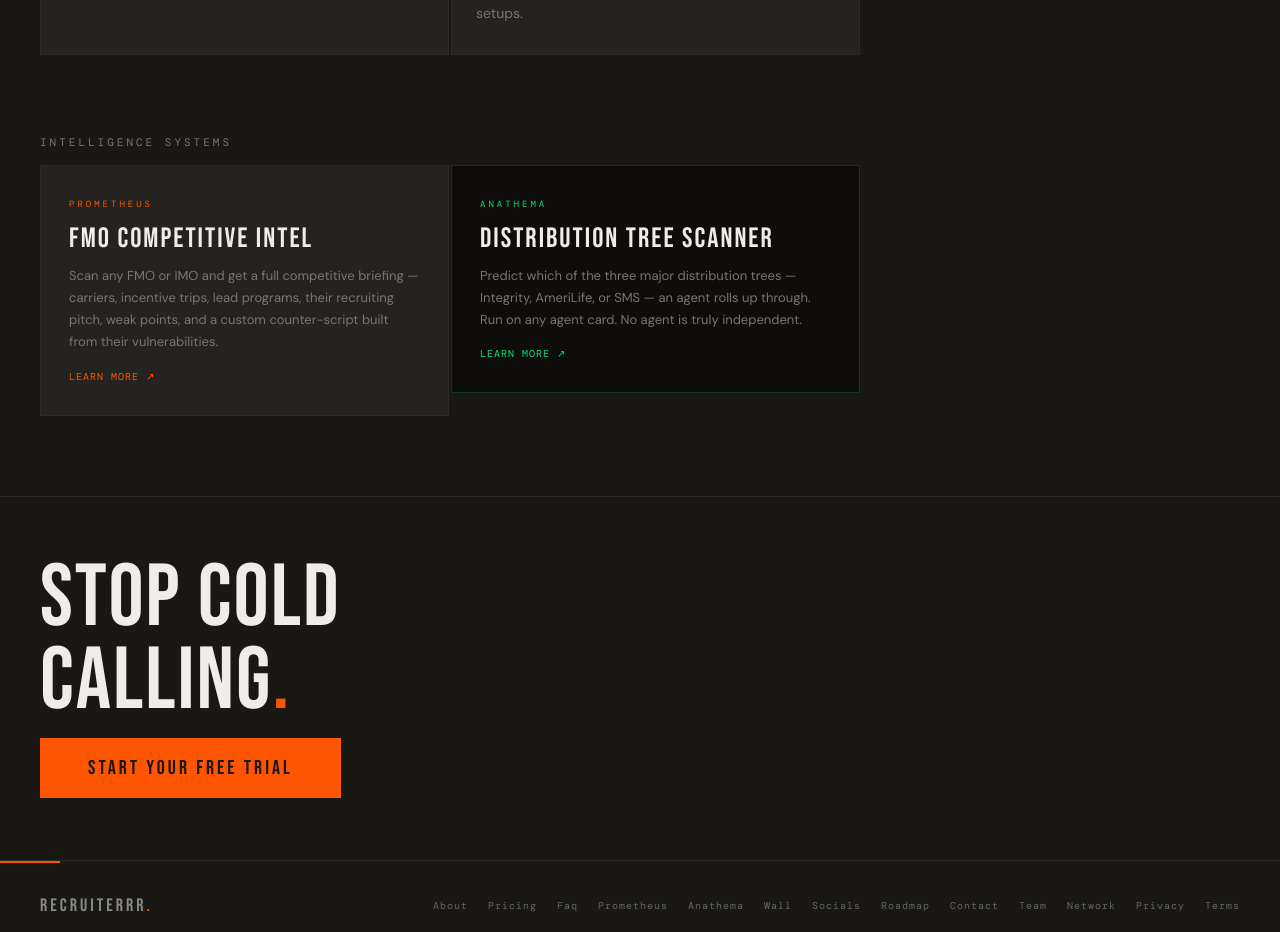
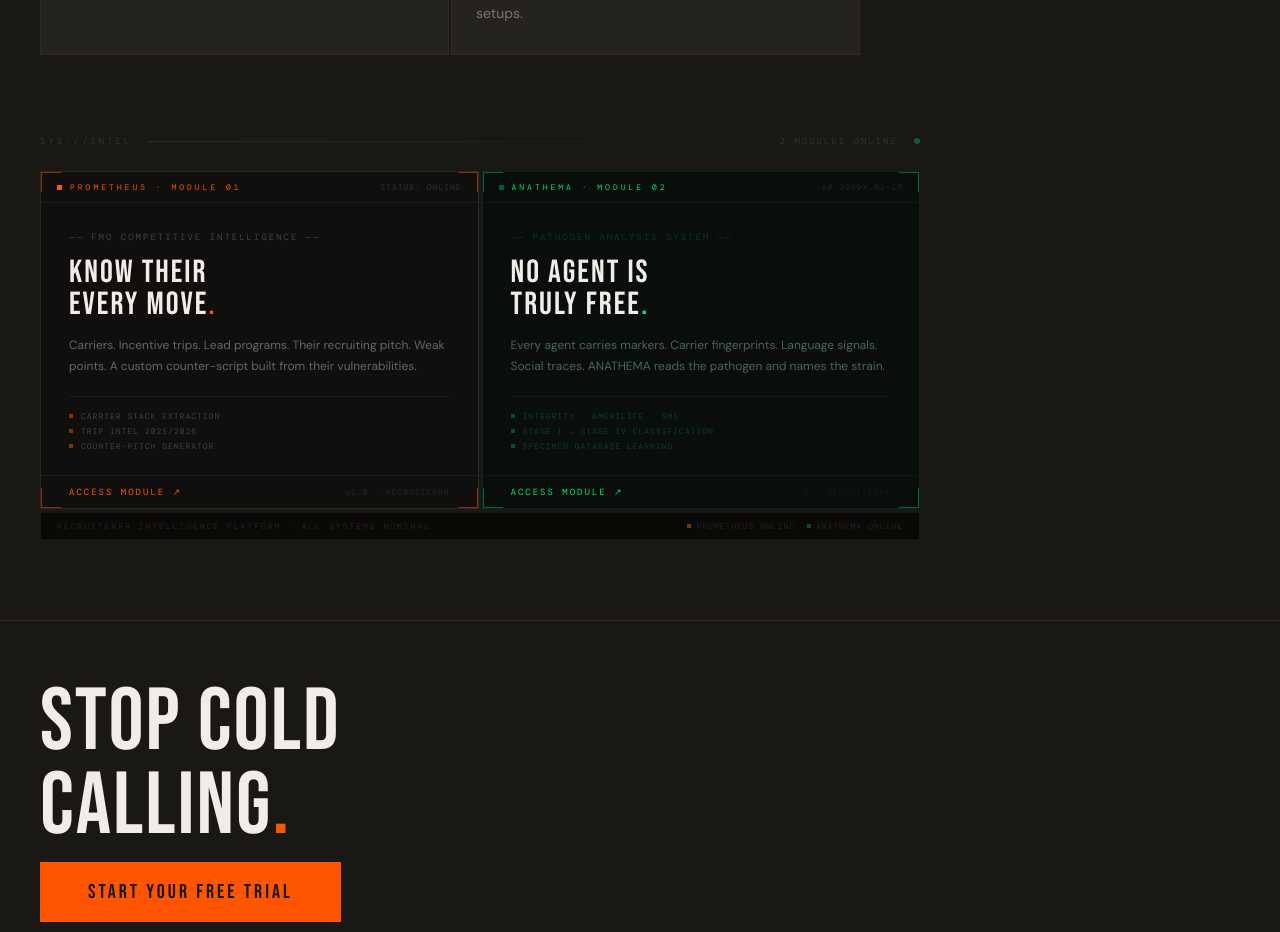
Before and after one commit to SavageTechnologies/recruiterrr, a Next.js app: page / in a window 1280 px wide. Shown: the part 2300-3232 px from the top of the page. Built offline with nearby package versions, Linux system fonts and the light colour scheme; no server answers.

Commit message:
add cool homepage for feature

```diff
--- a/app/page.tsx
+++ b/app/page.tsx
@@ -121,29 +121,150 @@
       </section>
 
       {/* INTELLIGENCE TOOLS */}
-      <section style={{ padding: '0 40px 80px', maxWidth: 900 }}>
-        <div style={{ fontFamily: "'DM Mono', monospace", fontSize: 11, color: 'var(--muted)', letterSpacing: 3, textTransform: 'uppercase', marginBottom: 16 }}>Intelligence Systems</div>
-        <div style={{ display: 'grid', gridTemplateColumns: 'repeat(2, 1fr)', gap: 2 }}>
+      <section style={{ padding: '0 40px 80px', maxWidth: 960 }}>
+        <style>{`
+          @keyframes blink { 0%,100%{opacity:1} 50%{opacity:0} }
+          @keyframes scanlineP { 0%{top:-2px;opacity:0.7} 100%{top:100%;opacity:0} }
+          @keyframes scanlineA { 0%{top:-2px;opacity:0.7} 100%{top:100%;opacity:0} }
+          @keyframes pulseP { 0%,100%{opacity:0.4} 50%{opacity:1} }
+          @keyframes pulseA { 0%,100%{opacity:0.3} 50%{opacity:0.8} }
+          .intel-card-p:hover .scanline-p { animation: scanlineP 1.4s linear infinite !important; }
+          .intel-card-a:hover .scanline-a { animation: scanlineA 1.4s linear infinite !important; }
+          .intel-card-p:hover { border-color: var(--orange) !important; box-shadow: 0 0 40px rgba(255,85,0,0.08), inset 0 0 60px rgba(255,85,0,0.03) !important; }
+          .intel-card-a:hover { border-color: rgba(0,230,118,0.6) !important; box-shadow: 0 0 40px rgba(0,230,118,0.08), inset 0 0 60px rgba(0,230,118,0.03) !important; }
+        `}</style>
+
+        {/* Section header */}
+        <div style={{ display: 'flex', alignItems: 'center', gap: 16, marginBottom: 24 }}>
+          <div style={{ fontFamily: "'DM Mono', monospace", fontSize: 9, color: '#333', letterSpacing: 3 }}>SYS://INTEL</div>
+          <div style={{ flex: 1, height: 1, background: 'linear-gradient(90deg, #2a2a2a, transparent)' }} />
+          <div style={{ fontFamily: "'DM Mono', monospace", fontSize: 9, color: '#333', letterSpacing: 2 }}>2 MODULES ONLINE</div>
+          <div style={{ width: 6, height: 6, borderRadius: '50%', background: 'var(--green)', animation: 'pulseA 2s ease-in-out infinite' }} />
+        </div>
+
+        <div style={{ display: 'grid', gridTemplateColumns: 'repeat(2, 1fr)', gap: 3 }}>
+
+          {/* PROMETHEUS CARD */}
           <Link href="/prometheus" style={{ textDecoration: 'none' }}>
-            <div style={{ background: 'var(--card)', border: '1px solid var(--border)', padding: '32px 28px', transition: 'border-color 0.15s', cursor: 'pointer' }}
-              onMouseEnter={e => { (e.currentTarget as HTMLDivElement).style.borderColor = 'var(--orange)' }}
-              onMouseLeave={e => { (e.currentTarget as HTMLDivElement).style.borderColor = 'var(--border)' }}>
-              <div style={{ fontFamily: "'DM Mono', monospace", fontSize: 9, color: 'var(--orange)', letterSpacing: 3, marginBottom: 12 }}>PROMETHEUS</div>
-              <div style={{ fontFamily: "'Bebas Neue', sans-serif", fontSize: 28, color: 'var(--white)', letterSpacing: 2, marginBottom: 10 }}>FMO COMPETITIVE INTEL</div>
-              <div style={{ fontSize: 13, color: 'var(--muted)', lineHeight: 1.7 }}>Scan any FMO or IMO and get a full competitive briefing — carriers, incentive trips, lead programs, their recruiting pitch, weak points, and a custom counter-script built from their vulnerabilities.</div>
-              <div style={{ marginTop: 16, fontFamily: "'DM Mono', monospace", fontSize: 10, color: 'var(--orange)', letterSpacing: 1 }}>LEARN MORE ↗</div>
+            <div className="intel-card-p" style={{ background: '#100f0d', border: '1px solid #2a2826', padding: 0, cursor: 'pointer', transition: 'border-color 0.2s, box-shadow 0.2s', position: 'relative', overflow: 'hidden' }}>
+
+              {/* Scan line */}
+              <div className="scanline-p" style={{ position: 'absolute', left: 0, width: '100%', height: 2, background: 'linear-gradient(90deg, transparent, var(--orange), transparent)', top: '-2px', opacity: 0, zIndex: 2 }} />
+
+              {/* Corner decorations */}
+              <div style={{ position: 'absolute', top: 0, left: 0, width: 20, height: 20, borderTop: '1px solid var(--orange)', borderLeft: '1px solid var(--orange)', opacity: 0.5 }} />
+              <div style={{ position: 'absolute', top: 0, right: 0, width: 20, height: 20, borderTop: '1px solid var(--orange)', borderRight: '1px solid var(--orange)', opacity: 0.5 }} />
+              <div style={{ position: 'absolute', bottom: 0, left: 0, width: 20, height: 20, borderBottom: '1px solid var(--orange)', borderLeft: '1px solid var(--orange)', opacity: 0.5 }} />
+              <div style={{ position: 'absolute', bottom: 0, right: 0, width: 20, height: 20, borderBottom: '1px solid var(--orange)', borderRight: '1px solid var(--orange)', opacity: 0.5 }} />
+
+              {/* Header bar */}
+              <div style={{ padding: '10px 16px', borderBottom: '1px solid #1e1c1a', display: 'flex', alignItems: 'center', justifyContent: 'space-between' }}>
+                <div style={{ display: 'flex', alignItems: 'center', gap: 8 }}>
+                  <div style={{ width: 5, height: 5, background: 'var(--orange)', animation: 'pulseP 2.5s ease-in-out infinite' }} />
+                  <div style={{ fontFamily: "'DM Mono', monospace", fontSize: 8, color: 'var(--orange)', letterSpacing: 3 }}>PROMETHEUS · MODULE 01</div>
+                </div>
+                <div style={{ fontFamily: "'DM Mono', monospace", fontSize: 8, color: '#333', letterSpacing: 1 }}>STATUS: ONLINE</div>
+              </div>
+
+              {/* Body */}
+              <div style={{ padding: '28px 28px 24px' }}>
+                <div style={{ fontFamily: "'DM Mono', monospace", fontSize: 9, color: '#444', letterSpacing: 2, marginBottom: 14 }}>
+                  ── FMO COMPETITIVE INTELLIGENCE ──
+                </div>
+                <div style={{ fontFamily: "'Bebas Neue', sans-serif", fontSize: 32, color: 'var(--white)', letterSpacing: 2, lineHeight: 1, marginBottom: 14 }}>
+                  KNOW THEIR<br />EVERY MOVE<span style={{ color: 'var(--orange)' }}>.</span>
+                </div>
+                <div style={{ fontSize: 12, color: '#666', lineHeight: 1.7, marginBottom: 20 }}>
+                  Carriers. Incentive trips. Lead programs. Their recruiting pitch. Weak points. A custom counter-script built from their vulnerabilities.
+                </div>
+
+                {/* Fake data readout */}
+                <div style={{ borderTop: '1px solid #1e1c1a', paddingTop: 14, display: 'flex', flexDirection: 'column', gap: 5 }}>
+                  {['CARRIER STACK EXTRACTION', 'TRIP INTEL 2025/2026', 'COUNTER-PITCH GENERATOR'].map((item, i) => (
+                    <div key={i} style={{ display: 'flex', alignItems: 'center', gap: 8 }}>
+                      <div style={{ width: 4, height: 4, background: 'var(--orange)', opacity: 0.5, flexShrink: 0 }} />
+                      <div style={{ fontFamily: "'DM Mono', monospace", fontSize: 8, color: '#444', letterSpacing: 1 }}>{item}</div>
+                    </div>
+                  ))}
+                </div>
+              </div>
+
+              {/* Footer */}
+              <div style={{ padding: '10px 28px', borderTop: '1px solid #1e1c1a', display: 'flex', justifyContent: 'space-between', alignItems: 'center' }}>
+                <div style={{ fontFamily: "'DM Mono', monospace", fontSize: 9, color: 'var(--orange)', letterSpacing: 2 }}>ACCESS MODULE ↗</div>
+                <div style={{ fontFamily: "'DM Mono', monospace", fontSize: 8, color: '#2a2826', letterSpacing: 1 }}>v1.0 · RECRUITERRR</div>
+              </div>
             </div>
           </Link>
+
+          {/* ANATHEMA CARD */}
           <Link href="/anathema" style={{ textDecoration: 'none' }}>
-            <div style={{ background: '#0e0d0c', border: '1px solid rgba(0,230,118,0.2)', padding: '32px 28px', transition: 'border-color 0.15s', cursor: 'pointer' }}
-              onMouseEnter={e => { (e.currentTarget as HTMLDivElement).style.borderColor = 'var(--green)' }}
-              onMouseLeave={e => { (e.currentTarget as HTMLDivElement).style.borderColor = 'rgba(0,230,118,0.2)' }}>
-              <div style={{ fontFamily: "'DM Mono', monospace", fontSize: 9, color: 'var(--green)', letterSpacing: 3, marginBottom: 12 }}>ANATHEMA</div>
-              <div style={{ fontFamily: "'Bebas Neue', sans-serif", fontSize: 28, color: 'var(--white)', letterSpacing: 2, marginBottom: 10 }}>DISTRIBUTION TREE SCANNER</div>
-              <div style={{ fontSize: 13, color: 'var(--muted)', lineHeight: 1.7 }}>Predict which of the three major distribution trees — Integrity, AmeriLife, or SMS — an agent rolls up through. Run on any agent card. No agent is truly independent.</div>
-              <div style={{ marginTop: 16, fontFamily: "'DM Mono', monospace", fontSize: 10, color: 'var(--green)', letterSpacing: 1 }}>LEARN MORE ↗</div>
+            <div className="intel-card-a" style={{ background: '#090d0b', border: '1px solid rgba(0,230,118,0.12)', padding: 0, cursor: 'pointer', transition: 'border-color 0.2s, box-shadow 0.2s', position: 'relative', overflow: 'hidden' }}>
+
+              {/* Scan line */}
+              <div className="scanline-a" style={{ position: 'absolute', left: 0, width: '100%', height: 2, background: 'linear-gradient(90deg, transparent, #00e676, transparent)', top: '-2px', opacity: 0, zIndex: 2 }} />
+
+              {/* Corner decorations */}
+              <div style={{ position: 'absolute', top: 0, left: 0, width: 20, height: 20, borderTop: '1px solid rgba(0,230,118,0.4)', borderLeft: '1px solid rgba(0,230,118,0.4)' }} />
+              <div style={{ position: 'absolute', top: 0, right: 0, width: 20, height: 20, borderTop: '1px solid rgba(0,230,118,0.4)', borderRight: '1px solid rgba(0,230,118,0.4)' }} />
+              <div style={{ position: 'absolute', bottom: 0, left: 0, width: 20, height: 20, borderBottom: '1px solid rgba(0,230,118,0.4)', borderLeft: '1px solid rgba(0,230,118,0.4)' }} />
+              <div style={{ position: 'absolute', bottom: 0, right: 0, width: 20, height: 20, borderBottom: '1px solid rgba(0,230,118,0.4)', borderRight: '1px solid rgba(0,230,118,0.4)' }} />
+
+              {/* Header bar */}
+              <div style={{ padding: '10px 16px', borderBottom: '1px solid rgba(0,230,118,0.07)', display: 'flex', alignItems: 'center', justifyContent: 'space-between' }}>
+                <div style={{ display: 'flex', alignItems: 'center', gap: 8 }}>
+                  <div style={{ width: 5, height: 5, background: 'var(--green)', animation: 'pulseA 2s ease-in-out infinite' }} />
+                  <div style={{ fontFamily: "'DM Mono', monospace", fontSize: 8, color: 'var(--green)', letterSpacing: 3 }}>ANATHEMA · MODULE 02</div>
+                </div>
+                <div style={{ fontFamily: "'DM Mono', monospace", fontSize: 8, color: '#1a2e22', letterSpacing: 1 }}>A0-3959X.91–15</div>
+              </div>
+
+              {/* Body */}
+              <div style={{ padding: '28px 28px 24px' }}>
+                <div style={{ fontFamily: "'DM Mono', monospace", fontSize: 9, color: 'rgba(0,230,118,0.2)', letterSpacing: 2, marginBottom: 14 }}>
+                  ── PATHOGEN ANALYSIS SYSTEM ──
+                </div>
+                <div style={{ fontFamily: "'Bebas Neue', sans-serif", fontSize: 32, color: 'var(--white)', letterSpacing: 2, lineHeight: 1, marginBottom: 14 }}>
+                  NO AGENT IS<br />TRULY FREE<span style={{ color: 'var(--green)' }}>.</span>
+                </div>
+                <div style={{ fontSize: 12, color: '#4a6655', lineHeight: 1.7, marginBottom: 20 }}>
+                  Every agent carries markers. Carrier fingerprints. Language signals. Social traces. ANATHEMA reads the pathogen and names the strain.
+                </div>
+
+                {/* Fake data readout */}
+                <div style={{ borderTop: '1px solid rgba(0,230,118,0.07)', paddingTop: 14, display: 'flex', flexDirection: 'column', gap: 5 }}>
+                  {['INTEGRITY · AMERILIFE · SMS', 'STAGE I → STAGE IV CLASSIFICATION', 'SPECIMEN DATABASE LEARNING'].map((item, i) => (
+                    <div key={i} style={{ display: 'flex', alignItems: 'center', gap: 8 }}>
+                      <div style={{ width: 4, height: 4, background: 'var(--green)', opacity: 0.3, flexShrink: 0 }} />
+                      <div style={{ fontFamily: "'DM Mono', monospace", fontSize: 8, color: 'rgba(0,230,118,0.25)', letterSpacing: 1 }}>{item}</div>
+                    </div>
+                  ))}
+                </div>
+              </div>
+
+              {/* Footer */}
+              <div style={{ padding: '10px 28px', borderTop: '1px solid rgba(0,230,118,0.07)', display: 'flex', justifyContent: 'space-between', alignItems: 'center' }}>
+                <div style={{ fontFamily: "'DM Mono', monospace", fontSize: 9, color: 'var(--green)', letterSpacing: 2 }}>ACCESS MODULE ↗</div>
+                <div style={{ fontFamily: "'DM Mono', monospace", fontSize: 8, color: 'rgba(0,230,118,0.08)', letterSpacing: 1 }}>v1.0 · RECRUITERRR</div>
+              </div>
             </div>
           </Link>
+
+        </div>
+
+        {/* Bottom system bar */}
+        <div style={{ marginTop: 3, padding: '8px 16px', background: '#0a0908', border: '1px solid #191714', display: 'flex', justifyContent: 'space-between', alignItems: 'center' }}>
+          <div style={{ fontFamily: "'DM Mono', monospace", fontSize: 8, color: '#252220', letterSpacing: 2 }}>RECRUITERRR INTELLIGENCE PLATFORM · ALL SYSTEMS NOMINAL</div>
+          <div style={{ display: 'flex', gap: 12 }}>
+            <div style={{ display: 'flex', alignItems: 'center', gap: 5 }}>
+              <div style={{ width: 4, height: 4, background: 'var(--orange)', opacity: 0.5 }} />
+              <div style={{ fontFamily: "'DM Mono', monospace", fontSize: 8, color: '#252220', letterSpacing: 1 }}>PROMETHEUS ONLINE</div>
+            </div>
+            <div style={{ display: 'flex', alignItems: 'center', gap: 5 }}>
+              <div style={{ width: 4, height: 4, background: 'var(--green)', opacity: 0.3 }} />
+              <div style={{ fontFamily: "'DM Mono', monospace", fontSize: 8, color: '#252220', letterSpacing: 1 }}>ANATHEMA ONLINE</div>
+            </div>
+          </div>
         </div>
       </section>
 
```
